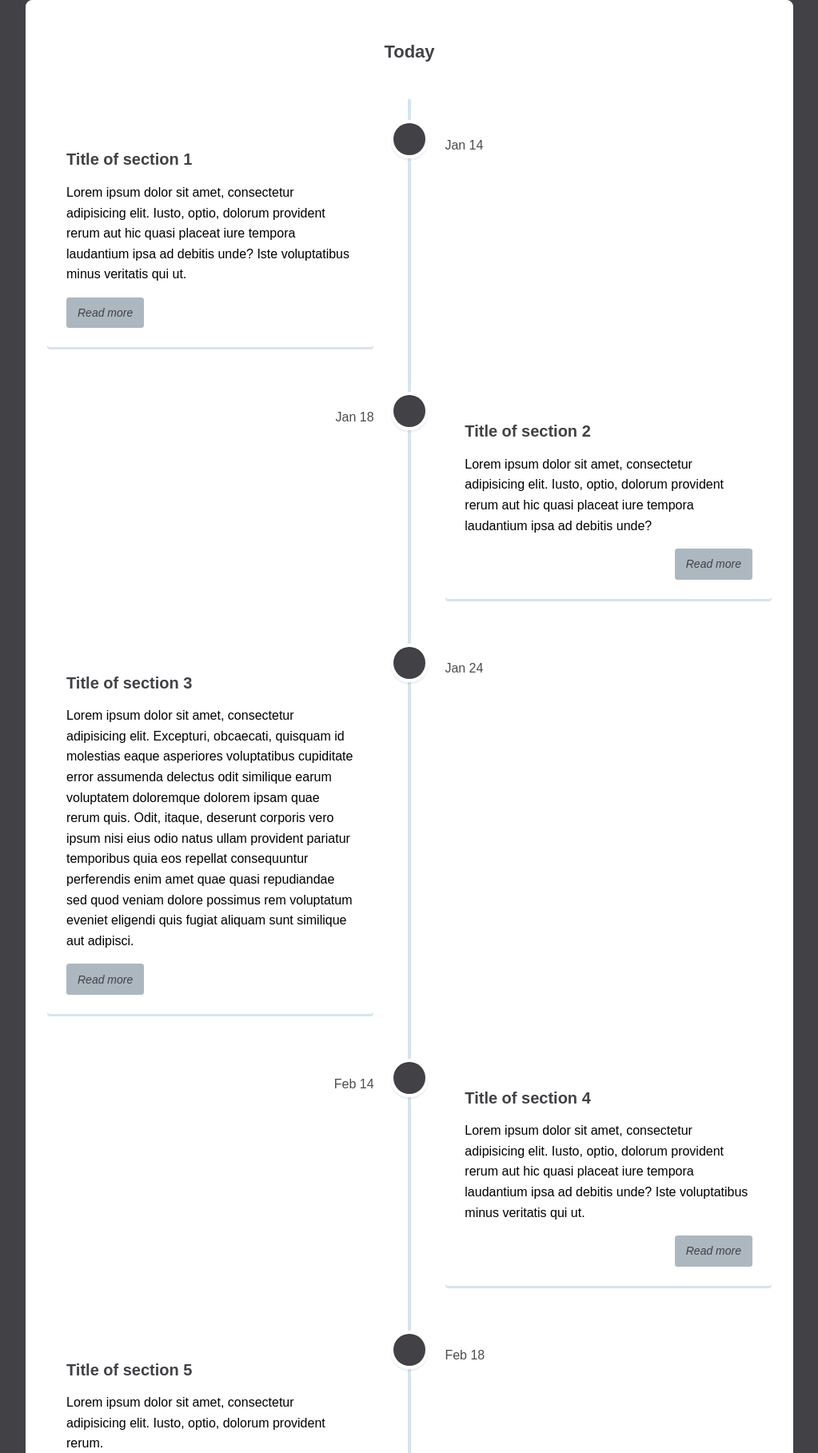
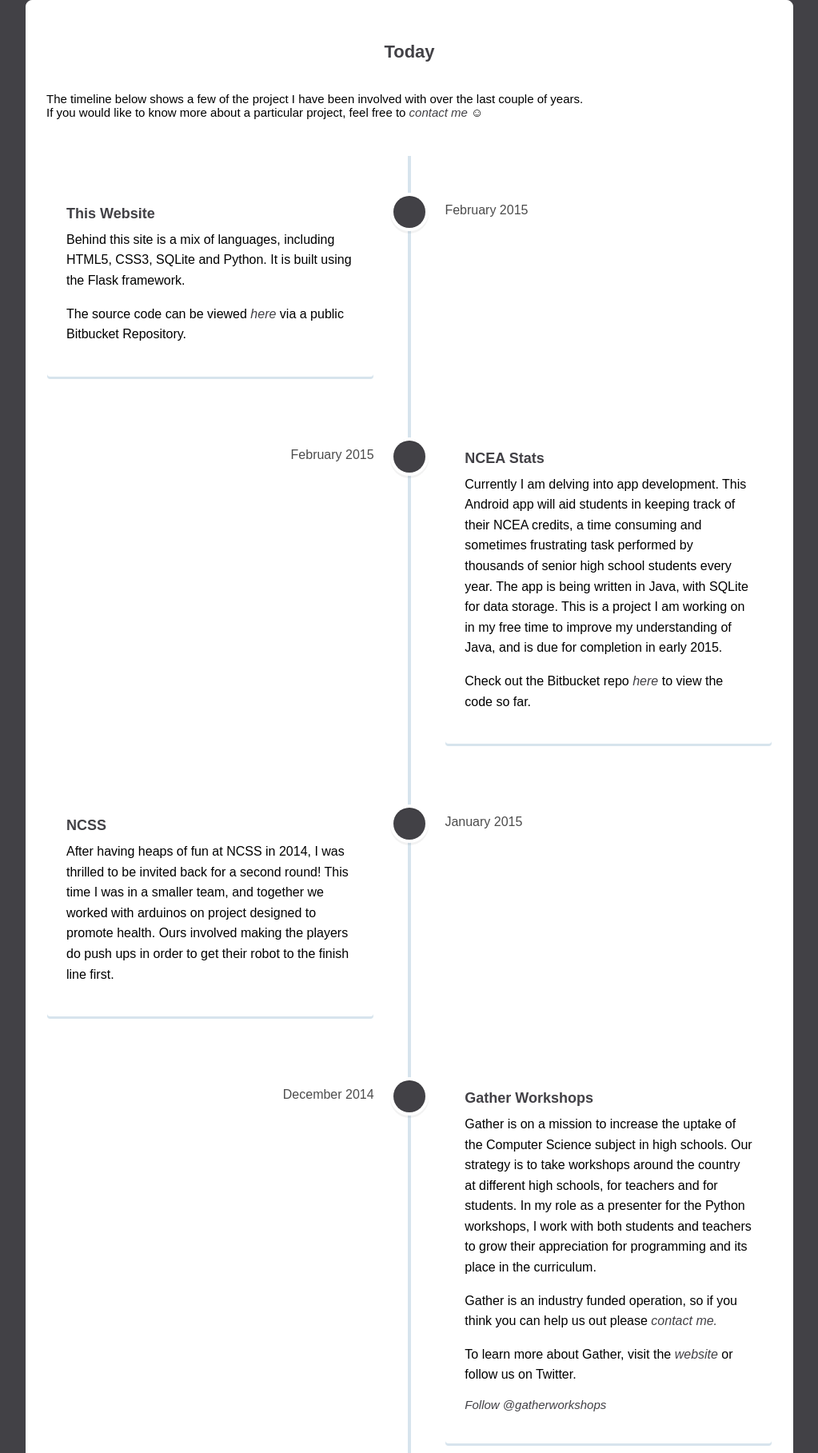
Before and after one commit to hayleycodes/personal-website, a Python web app: template templates/timeline.html in a window 1280 px wide. Shown: the part 157-1974 px from the top of the page at 80% size, without its empty margins (128-1151 px from the left). Run offline with Jinja, Linux system fonts and the light colour scheme; the template is opened without the code that fills it, so the values that code supplies are empty; some libraries are stand-ins or nearby versions.

Commit message:
routes to timeline instead of projects, tidy up formatting

```diff
--- a/flaskr.py
+++ b/flaskr.py
@@ -63,7 +63,7 @@ def show_entries():
 
 @app.route('/projects')
 def projects():
-    return render_template('projects.html')
+    return render_template('timeline.html')
 
 @app.route('/timeline')
 def timeline():
--- a/static/sass/_timeline.scss
+++ b/static/sass/_timeline.scss
@@ -86,7 +86,12 @@ h5 {
 	height: 30px;
 	border-radius: 50%;
 	margin-left: 5px;
+	margin-top: 20px;
 	box-shadow: 0 0 0 4px white, inset 0 2px 0 rgba(0, 0, 0, 0.08), 0 3px 0 4px rgba(0, 0, 0, 0.05);
+}
+
+.cd-date {
+	margin-top: 10px;
 }
 
 
--- a/static/stylesheets/style.css
+++ b/static/stylesheets/style.css
@@ -333,16 +333,22 @@ h5 {
   height: 30px;
   border-radius: 50%;
   margin-left: 5px;
+  margin-top: 20px;
   box-shadow: 0 0 0 4px white, inset 0 2px 0 rgba(0, 0, 0, 0.08), 0 3px 0 4px rgba(0, 0, 0, 0.05);
 }
 
 /* line 93, ../sass/_timeline.scss */
+.cd-date {
+  margin-top: 10px;
+}
+
+/* line 98, ../sass/_timeline.scss */
 .cd-timeline-img.cd-picture {
   background: #75ce66;
 }
 
 @media only screen and (min-width: 1170px) {
-  /* line 100, ../sass/_timeline.scss */
+  /* line 105, ../sass/_timeline.scss */
   .cd-timeline-img {
     width: 40px;
     height: 40px;
@@ -353,12 +359,12 @@ h5 {
     -webkit-backface-visibility: hidden;
   }
 
-  /* line 110, ../sass/_timeline.scss */
+  /* line 115, ../sass/_timeline.scss */
   .cssanimations .cd-timeline-img.is-hidden {
     visibility: hidden;
   }
 
-  /* line 114, ../sass/_timeline.scss */
+  /* line 119, ../sass/_timeline.scss */
   .cssanimations .cd-timeline-img.bounce-in {
     visibility: visible;
     -webkit-animation: cd-bounce-1 0.6s;
@@ -367,45 +373,45 @@ h5 {
   }
 }
 @-webkit-keyframes cd-bounce-1 {
-  /* line 126, ../sass/_timeline.scss */
+  /* line 131, ../sass/_timeline.scss */
   0% {
     opacity: 0;
     -webkit-transform: scale(0.5);
   }
 
-  /* line 131, ../sass/_timeline.scss */
+  /* line 136, ../sass/_timeline.scss */
   60% {
     opacity: 1;
     -webkit-transform: scale(1.2);
   }
 
-  /* line 136, ../sass/_timeline.scss */
+  /* line 141, ../sass/_timeline.scss */
   100% {
     -webkit-transform: scale(1);
   }
 }
 
 @-moz-keyframes cd-bounce-1 {
-  /* line 145, ../sass/_timeline.scss */
+  /* line 150, ../sass/_timeline.scss */
   0% {
     opacity: 0;
     -moz-transform: scale(0.5);
   }
 
-  /* line 150, ../sass/_timeline.scss */
+  /* line 155, ../sass/_timeline.scss */
   60% {
     opacity: 1;
     -moz-transform: scale(1.2);
   }
 
-  /* line 155, ../sass/_timeline.scss */
+  /* line 160, ../sass/_timeline.scss */
   100% {
     -moz-transform: scale(1);
   }
 }
 
 @keyframes cd-bounce-1 {
-  /* line 164, ../sass/_timeline.scss */
+  /* line 169, ../sass/_timeline.scss */
   0% {
     opacity: 0;
     -webkit-transform: scale(0.5);
@@ -415,7 +421,7 @@ h5 {
     transform: scale(0.5);
   }
 
-  /* line 173, ../sass/_timeline.scss */
+  /* line 178, ../sass/_timeline.scss */
   60% {
     opacity: 1;
     -webkit-transform: scale(1.2);
@@ -425,7 +431,7 @@ h5 {
     transform: scale(1.2);
   }
 
-  /* line 182, ../sass/_timeline.scss */
+  /* line 187, ../sass/_timeline.scss */
   100% {
     -webkit-transform: scale(1);
     -moz-transform: scale(1);
@@ -435,7 +441,7 @@ h5 {
   }
 }
 
-/* line 193, ../sass/_timeline.scss */
+/* line 198, ../sass/_timeline.scss */
 .cd-timeline-content {
   position: relative;
   margin-left: 60px;
@@ -445,36 +451,36 @@ h5 {
   box-shadow: 0 3px 0 #d7e4ed;
 }
 
-/* line 203, ../sass/_timeline.scss */
+/* line 208, ../sass/_timeline.scss */
 .cd-timeline-content:after {
   content: "";
   display: table;
   clear: both;
 }
 
-/* line 210, ../sass/_timeline.scss */
+/* line 215, ../sass/_timeline.scss */
 .cd-timeline-content h2 {
   color: #303e49;
 }
 
-/* line 215, ../sass/_timeline.scss */
+/* line 220, ../sass/_timeline.scss */
 .cd-timeline-content p, .cd-timeline-content .cd-read-more, .cd-timeline-content .cd-date {
   font-size: 13px;
   font-size: 0.8125rem;
 }
 
-/* line 221, ../sass/_timeline.scss */
+/* line 226, ../sass/_timeline.scss */
 .cd-timeline-content .cd-read-more, .cd-timeline-content .cd-date {
   display: inline-block;
 }
 
-/* line 226, ../sass/_timeline.scss */
+/* line 231, ../sass/_timeline.scss */
 .cd-timeline-content p {
   margin: 1em 0;
   line-height: 1.6;
 }
 
-/* line 232, ../sass/_timeline.scss */
+/* line 237, ../sass/_timeline.scss */
 .cd-timeline-content .cd-read-more {
   float: right;
   padding: .8em 1em;
@@ -483,19 +489,19 @@ h5 {
   border-radius: 0.25em;
 }
 
-/* line 241, ../sass/_timeline.scss */
+/* line 246, ../sass/_timeline.scss */
 .no-touch .cd-timeline-content .cd-read-more:hover {
   background-color: #bac4cb;
 }
 
-/* line 246, ../sass/_timeline.scss */
+/* line 251, ../sass/_timeline.scss */
 .cd-timeline-content .cd-date {
   float: left;
   padding: .8em 0;
   opacity: .7;
 }
 
-/* line 253, ../sass/_timeline.scss */
+/* line 258, ../sass/_timeline.scss */
 .cd-timeline-content::before {
   content: '';
   position: absolute;
@@ -508,33 +514,33 @@ h5 {
 }
 
 @media only screen and (min-width: 768px) {
-  /* line 267, ../sass/_timeline.scss */
+  /* line 272, ../sass/_timeline.scss */
   .cd-timeline-content h2 {
     font-size: 20px;
     font-size: 1.25rem;
   }
 
-  /* line 271, ../sass/_timeline.scss */
+  /* line 276, ../sass/_timeline.scss */
   .cd-timeline-content p {
     font-size: 16px;
     font-size: 1rem;
   }
 
-  /* line 275, ../sass/_timeline.scss */
+  /* line 280, ../sass/_timeline.scss */
   .cd-timeline-content .cd-read-more, .cd-timeline-content .cd-date {
     font-size: 14px;
     font-size: 0.875rem;
   }
 }
 @media only screen and (min-width: 1170px) {
-  /* line 285, ../sass/_timeline.scss */
+  /* line 290, ../sass/_timeline.scss */
   .cd-timeline-content {
     margin-left: 0;
     padding: 1.6em;
     width: 45%;
   }
 
-  /* line 291, ../sass/_timeline.scss */
+  /* line 296, ../sass/_timeline.scss */
   .cd-timeline-content::before {
     top: 24px;
     left: 100%;
@@ -542,12 +548,12 @@ h5 {
     border-left-color: white;
   }
 
-  /* line 298, ../sass/_timeline.scss */
+  /* line 303, ../sass/_timeline.scss */
   .cd-timeline-content .cd-read-more {
     float: left;
   }
 
-  /* line 302, ../sass/_timeline.scss */
+  /* line 307, ../sass/_timeline.scss */
   .cd-timeline-content .cd-date {
     position: absolute;
     width: 100%;
@@ -557,12 +563,12 @@ h5 {
     font-size: 1rem;
   }
 
-  /* line 311, ../sass/_timeline.scss */
+  /* line 316, ../sass/_timeline.scss */
   .cd-timeline-block:nth-child(even) .cd-timeline-content {
     float: right;
   }
 
-  /* line 315, ../sass/_timeline.scss */
+  /* line 320, ../sass/_timeline.scss */
   .cd-timeline-block:nth-child(even) .cd-timeline-content::before {
     top: 24px;
     left: auto;
@@ -571,24 +577,24 @@ h5 {
     border-right-color: white;
   }
 
-  /* line 323, ../sass/_timeline.scss */
+  /* line 328, ../sass/_timeline.scss */
   .cd-timeline-block:nth-child(even) .cd-timeline-content .cd-read-more {
     float: right;
   }
 
-  /* line 327, ../sass/_timeline.scss */
+  /* line 332, ../sass/_timeline.scss */
   .cd-timeline-block:nth-child(even) .cd-timeline-content .cd-date {
     left: auto;
     right: 122%;
     text-align: right;
   }
 
-  /* line 333, ../sass/_timeline.scss */
+  /* line 338, ../sass/_timeline.scss */
   .cssanimations .cd-timeline-content.is-hidden {
     visibility: hidden;
   }
 
-  /* line 337, ../sass/_timeline.scss */
+  /* line 342, ../sass/_timeline.scss */
   .cssanimations .cd-timeline-content.bounce-in {
     visibility: visible;
     -webkit-animation: cd-bounce-2 0.6s;
@@ -598,7 +604,7 @@ h5 {
 }
 @media only screen and (min-width: 1170px) {
   /* inverse bounce effect on even content blocks */
-  /* line 350, ../sass/_timeline.scss */
+  /* line 355, ../sass/_timeline.scss */
   .cssanimations .cd-timeline-block:nth-child(even) .cd-timeline-content.bounce-in {
     -webkit-animation: cd-bounce-2-inverse 0.6s;
     -moz-animation: cd-bounce-2-inverse 0.6s;
@@ -606,45 +612,45 @@ h5 {
   }
 }
 @-webkit-keyframes cd-bounce-2 {
-  /* line 361, ../sass/_timeline.scss */
+  /* line 366, ../sass/_timeline.scss */
   0% {
     opacity: 0;
     -webkit-transform: translateX(-100px);
   }
 
-  /* line 366, ../sass/_timeline.scss */
+  /* line 371, ../sass/_timeline.scss */
   60% {
     opacity: 1;
     -webkit-transform: translateX(20px);
   }
 
-  /* line 371, ../sass/_timeline.scss */
+  /* line 376, ../sass/_timeline.scss */
   100% {
     -webkit-transform: translateX(0);
   }
 }
 
 @-moz-keyframes cd-bounce-2 {
-  /* line 380, ../sass/_timeline.scss */
+  /* line 385, ../sass/_timeline.scss */
   0% {
     opacity: 0;
     -moz-transform: translateX(-100px);
   }
 
-  /* line 385, ../sass/_timeline.scss */
+  /* line 390, ../sass/_timeline.scss */
   60% {
     opacity: 1;
     -moz-transform: translateX(20px);
   }
 
-  /* line 390, ../sass/_timeline.scss */
+  /* line 395, ../sass/_timeline.scss */
   100% {
     -moz-transform: translateX(0);
   }
 }
 
 @keyframes cd-bounce-2 {
-  /* line 399, ../sass/_timeline.scss */
+  /* line 404, ../sass/_timeline.scss */
   0% {
     opacity: 0;
     -webkit-transform: translateX(-100px);
@@ -654,7 +660,7 @@ h5 {
     transform: translateX(-100px);
   }
 
-  /* line 408, ../sass/_timeline.scss */
+  /* line 413, ../sass/_timeline.scss */
   60% {
     opacity: 1;
     -webkit-transform: translateX(20px);
@@ -664,7 +670,7 @@ h5 {
     transform: translateX(20px);
   }
 
-  /* line 417, ../sass/_timeline.scss */
+  /* line 422, ../sass/_timeline.scss */
   100% {
     -webkit-transform: translateX(0);
     -moz-transform: translateX(0);
@@ -675,45 +681,45 @@ h5 {
 }
 
 @-webkit-keyframes cd-bounce-2-inverse {
-  /* line 430, ../sass/_timeline.scss */
+  /* line 435, ../sass/_timeline.scss */
   0% {
     opacity: 0;
     -webkit-transform: translateX(100px);
   }
 
-  /* line 435, ../sass/_timeline.scss */
+  /* line 440, ../sass/_timeline.scss */
   60% {
     opacity: 1;
     -webkit-transform: translateX(-20px);
   }
 
-  /* line 440, ../sass/_timeline.scss */
+  /* line 445, ../sass/_timeline.scss */
   100% {
     -webkit-transform: translateX(0);
   }
 }
 
 @-moz-keyframes cd-bounce-2-inverse {
-  /* line 449, ../sass/_timeline.scss */
+  /* line 454, ../sass/_timeline.scss */
   0% {
     opacity: 0;
     -moz-transform: translateX(100px);
   }
 
-  /* line 454, ../sass/_timeline.scss */
+  /* line 459, ../sass/_timeline.scss */
   60% {
     opacity: 1;
     -moz-transform: translateX(-20px);
   }
 
-  /* line 459, ../sass/_timeline.scss */
+  /* line 464, ../sass/_timeline.scss */
   100% {
     -moz-transform: translateX(0);
   }
 }
 
 @keyframes cd-bounce-2-inverse {
-  /* line 468, ../sass/_timeline.scss */
+  /* line 473, ../sass/_timeline.scss */
   0% {
     opacity: 0;
     -webkit-transform: translateX(100px);
@@ -723,7 +729,7 @@ h5 {
     transform: translateX(100px);
   }
 
-  /* line 477, ../sass/_timeline.scss */
+  /* line 482, ../sass/_timeline.scss */
   60% {
     opacity: 1;
     -webkit-transform: translateX(-20px);
@@ -733,7 +739,7 @@ h5 {
     transform: translateX(-20px);
   }
 
-  /* line 486, ../sass/_timeline.scss */
+  /* line 491, ../sass/_timeline.scss */
   100% {
     -webkit-transform: translateX(0);
     -moz-transform: translateX(0);
--- a/templates/layout.html
+++ b/templates/layout.html
@@ -26,7 +26,7 @@
 
 
         <footer>
-          &#169; Hayley van Waas 2014
+          &#169; Hayley van Waas 2015
         </footer>
 
     </div> <!-- .wrapper -->
--- a/templates/timeline.html
+++ b/templates/timeline.html
@@ -3,28 +3,84 @@
 
 <section>
 	<h5>Today</h5>
+	<p>
+		The timeline below shows a few of the project I have been involved with over the last couple of years.
+		<br>
+		If you would like to know more about a particular project, feel free to <a href="contactform">contact me</a> ☺
+	</p>
 
 	<section id="cd-timeline" class="cd-container">
-		<div class="cd-timeline-block">
-			<div class="cd-timeline-img cd-picture">
-			</div> <!-- cd-timeline-img -->
-
-			<div class="cd-timeline-content">
-				<h2>Title of section 1</h2>
-				<p>Lorem ipsum dolor sit amet, consectetur adipisicing elit. Iusto, optio, dolorum provident rerum aut hic quasi placeat iure tempora laudantium ipsa ad debitis unde? Iste voluptatibus minus veritatis qui ut.</p>
-				<a href="#0" class="cd-read-more">Read more</a>
-				<span class="cd-date">Jan 14</span>
-			</div> <!-- cd-timeline-content -->
-		</div> <!-- cd-timeline-block -->
 
 		<div class="cd-timeline-block">
 			<div class="cd-timeline-img cd-picture">
 			</div>
 			<div class="cd-timeline-content">
-				<h2>Title of section 2</h2>
-				<p>Lorem ipsum dolor sit amet, consectetur adipisicing elit. Iusto, optio, dolorum provident rerum aut hic quasi placeat iure tempora laudantium ipsa ad debitis unde?</p>
-				<a href="#0" class="cd-read-more">Read more</a>
-				<span class="cd-date">Jan 18</span>
+				<h3>This Website</h3>
+		        <p>
+		            Behind this site is a mix of languages, including HTML5, CSS3, SQLite and Python. It is built using the Flask framework.
+		        </p>
+		        <p>
+		            The source code can be viewed <a href="https://hayleyavw@bitbucket.org/hayleyavw/flaskr.git"> here </a> via a public Bitbucket Repository.
+		        </p>
+				<!--a href="#0" class="cd-read-more">Read more</a-->
+				<span class="cd-date">February 2015</span>
+			</div>
+		</div>
+
+		<div class="cd-timeline-block">
+			<div class="cd-timeline-img cd-picture"></div>
+			<div class="cd-timeline-content">
+				<h3>NCEA Stats</h3>
+		        <p>
+		            Currently I am delving into app development. This Android app will aid students in keeping track of their NCEA credits, a time consuming and sometimes frustrating task performed by thousands of senior high school students every year. The app is being written in Java, with SQLite for data storage. This is a project I am working on in my free time to improve my understanding of Java, and is due for completion in early 2015.
+		        </p>
+		        <p>
+		            Check out the Bitbucket repo <a href="https://hayleyavw@bitbucket.org/hayleyavw/nceastats.git"> here </a> to view the code so far.
+		        </p>
+				<!--a href="#0" class="cd-read-more">Read more</a-->
+				<span class="cd-date">February 2015</span>
+			</div>
+		</div>
+
+		<div class="cd-timeline-block">
+			<div class="cd-timeline-img cd-picture">
+			</div>
+			<div class="cd-timeline-content">
+				<h3>NCSS</h3>
+		        <p>
+		            After having heaps of fun at NCSS in 2014, I was thrilled to be invited back for a second round! This time I was in a smaller team, and together we worked with arduinos on project designed to promote health. Ours involved making the players do push ups in order to get their robot to the finish line first.
+		        </p>
+				<!--a href="#0" class="cd-read-more">Read more</a-->
+				<span class="cd-date">January 2015</span>
+			</div>
+		</div>
+
+		<div class="cd-timeline-block">
+			<div class="cd-timeline-img cd-picture">
+			</div> <!-- cd-timeline-img -->
+			<div class="cd-timeline-content">
+				<h3>Gather Workshops</h3>
+		        <p>
+		            Gather is on a mission to increase the uptake of the Computer Science subject in high schools. Our strategy is to take workshops around the country at different high schools, for teachers and for students. In my role as a presenter for the Python workshops, I work with both students and teachers to grow their appreciation for programming and its place in the curriculum.
+		        </p>
+		        <p>
+		            Gather is an industry funded operation, so if you think you can help us out please <a href="contactform">contact me.</a>
+		        </p>
+		        <p>
+		            To learn more about Gather, visit the <a href="http://gathergather.co.nz/workshops/"> website</a> or follow us on Twitter.
+		        </p>
+	            <a href="https://twitter.com/gatherworkshops" class="twitter-follow-button" data-show-count="false">Follow @gatherworkshops</a>
+	            <script>
+	                !function(d,s,id) {
+	                    var js,fjs=d.getElementsByTagName(s)[0],p=/^http:/.test(d.location)?'http':'https';
+	                    if(!d.getElementById(id)) {
+	                        js=d.createElement(s);js.id=id;js.src=p+'://platform.twitter.com/widgets.js';
+	                        fjs.parentNode.insertBefore(js,fjs); }
+	                    } (document, 'script', 'twitter-wjs');
+	            </script>
+	        	</p>
+				<!--a href="#0" class="cd-read-more">Read more</a-->
+				<span class="cd-date">December 2014</span>
 			</div> <!-- cd-timeline-content -->
 		</div> <!-- cd-timeline-block -->
 
@@ -33,10 +89,30 @@
 			</div> <!-- cd-timeline-img -->
 
 			<div class="cd-timeline-content">
-				<h2>Title of section 3</h2>
-				<p>Lorem ipsum dolor sit amet, consectetur adipisicing elit. Excepturi, obcaecati, quisquam id molestias eaque asperiores voluptatibus cupiditate error assumenda delectus odit similique earum voluptatem doloremque dolorem ipsam quae rerum quis. Odit, itaque, deserunt corporis vero ipsum nisi eius odio natus ullam provident pariatur temporibus quia eos repellat consequuntur perferendis enim amet quae quasi repudiandae sed quod veniam dolore possimus rem voluptatum eveniet eligendi quis fugiat aliquam sunt similique aut adipisci.</p>
-				<a href="#0" class="cd-read-more">Read more</a>
-				<span class="cd-date">Jan 24</span>
+				<h3>Escape (Text-Based Game)</h3>
+		        <p>
+		            This is a game that I helped my cousin, Liam, to build. The idea is to try and escape from a mansion, but plenty of mythical creatures and locked doors stand in your way...
+		        </p>
+		        <p>
+		            Our Bitbucket repo is <a href="https://hayleyavw@bitbucket.org/LiamSharpe/textbasedgame.git">here</a> if you're interested.
+		        </p>
+		        <p>
+		            Also make sure to check out Liam on Twitter
+		        </p>
+		            <a href="https://twitter.com/TheCrowsJoker" class="twitter-follow-button" data-show-count="false">Follow @TheCrowsJoker</a>
+		            <script>
+		                !function(d,s,id){
+		                    var js,fjs=d.getElementsByTagName(s)[0],p=/^http:/.test(d.location)?'http':'https';
+		                    if(!d.getElementById(id)){
+		                        js=d.createElement(s);js.id=id;js.src=p+'://platform.twitter.com/widgets.js';
+		                        fjs.parentNode.insertBefore(js,fjs);
+		                    }
+		                }
+		                (document, 'script', 'twitter-wjs');
+		            </script>
+		        </p>
+				<!--a href="#0" class="cd-read-more">Read more</a-->
+				<span class="cd-date">December 2014</span>
 			</div> <!-- cd-timeline-content -->
 		</div> <!-- cd-timeline-block -->
 
@@ -45,10 +121,21 @@
 			</div>
 
 			<div class="cd-timeline-content">
-				<h2>Title of section 4</h2>
-				<p>Lorem ipsum dolor sit amet, consectetur adipisicing elit. Iusto, optio, dolorum provident rerum aut hic quasi placeat iure tempora laudantium ipsa ad debitis unde? Iste voluptatibus minus veritatis qui ut.</p>
-				<a href="#0" class="cd-read-more">Read more</a>
-				<span class="cd-date">Feb 14</span>
+				<h3>Startup Weekend & Rover</h3>
+		        <p>
+		            Recently I attended an education themed Start Up Weekend in Wellington. This was a fantastic experience, in less than 48 hours our team of only 4 designed a business and a prototype for our product.
+		        </p>
+		        <p>
+		            Our team's business idea was a Mobile Audience Response system, or a "MARS". Our application's name? Rover. Rover is a web app designed to increase student engagement, targetted at university lectures, but also suitable for high school classrooms. It works by allowing the teacher to ask the students questions via their laptops and/or mobile devices, and they can then see the response in real time.
+		        </p>
+		        <p>
+		            Behind Rover is a PHP framework, along with SQL, HTML5, CSS3 and JavaScript code, which can be viewed <a href="https://hayleyavw@bitbucket.org/tanyagray/engageme.git">here.</a>
+		        </p>
+		        <p>
+		            Visit the <a href="http://startupweekend.org/">Start Up Weekend</a> website to register for a Start Up Weekend near you.
+		        </p>
+				<!--a href="#0" class="cd-read-more">Read more</a-->
+				<span class="cd-date">July 2014</span>
 			</div> <!-- cd-timeline-content -->
 		</div> <!-- cd-timeline-block -->
 
@@ -57,21 +144,18 @@
 			</div>
 
 			<div class="cd-timeline-content">
-				<h2>Title of section 5</h2>
-				<p>Lorem ipsum dolor sit amet, consectetur adipisicing elit. Iusto, optio, dolorum provident rerum.</p>
-				<a href="#0" class="cd-read-more">Read more</a>
-				<span class="cd-date">Feb 18</span>
-			</div> <!-- cd-timeline-content -->
-		</div> <!-- cd-timeline-block -->
-
-		<div class="cd-timeline-block">
-			<div class="cd-timeline-img cd-picture">
-			</div>
-
-			<div class="cd-timeline-content">
-				<span class="cd-date">
-					Jan 2014
-				</span>
+				<h3>NCSS & Wish List</h3>
+		        <p>
+		            A social media inspired web application. This is a website which allows users to log on, create a list of things they want for Christmas/Birthday/Anniversary etc, which their friends can then see.
+		        </p>
+		        <p>
+		            This was created by a team of about 15 students, along with 5 teachers and tutors at the NCSS Summer School, in less than 10 days. My role was to create and maintain the tornado server, while other team members were working on the database management, styling, template engine etc.
+		        </p>
+		        <p>
+		            Wish List was created in Python, HTML5, CSS3 and SQLite.
+		        </p>
+		        <!--a href="#0" class="cd-read-more">Read more</a-->
+				<span class="cd-date">January 2014</span>
 			</div>
 		</div>
 	</section>
```
